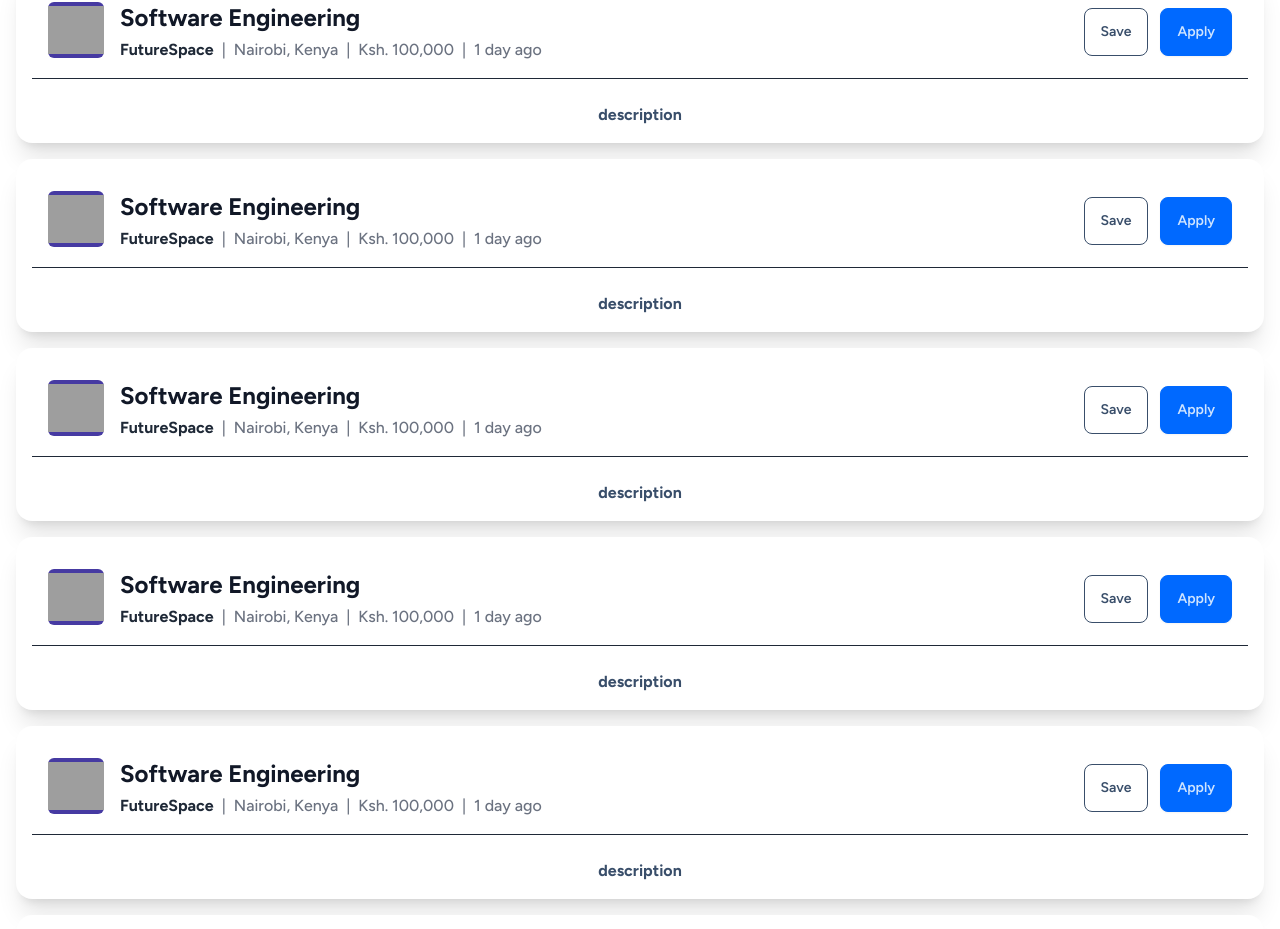
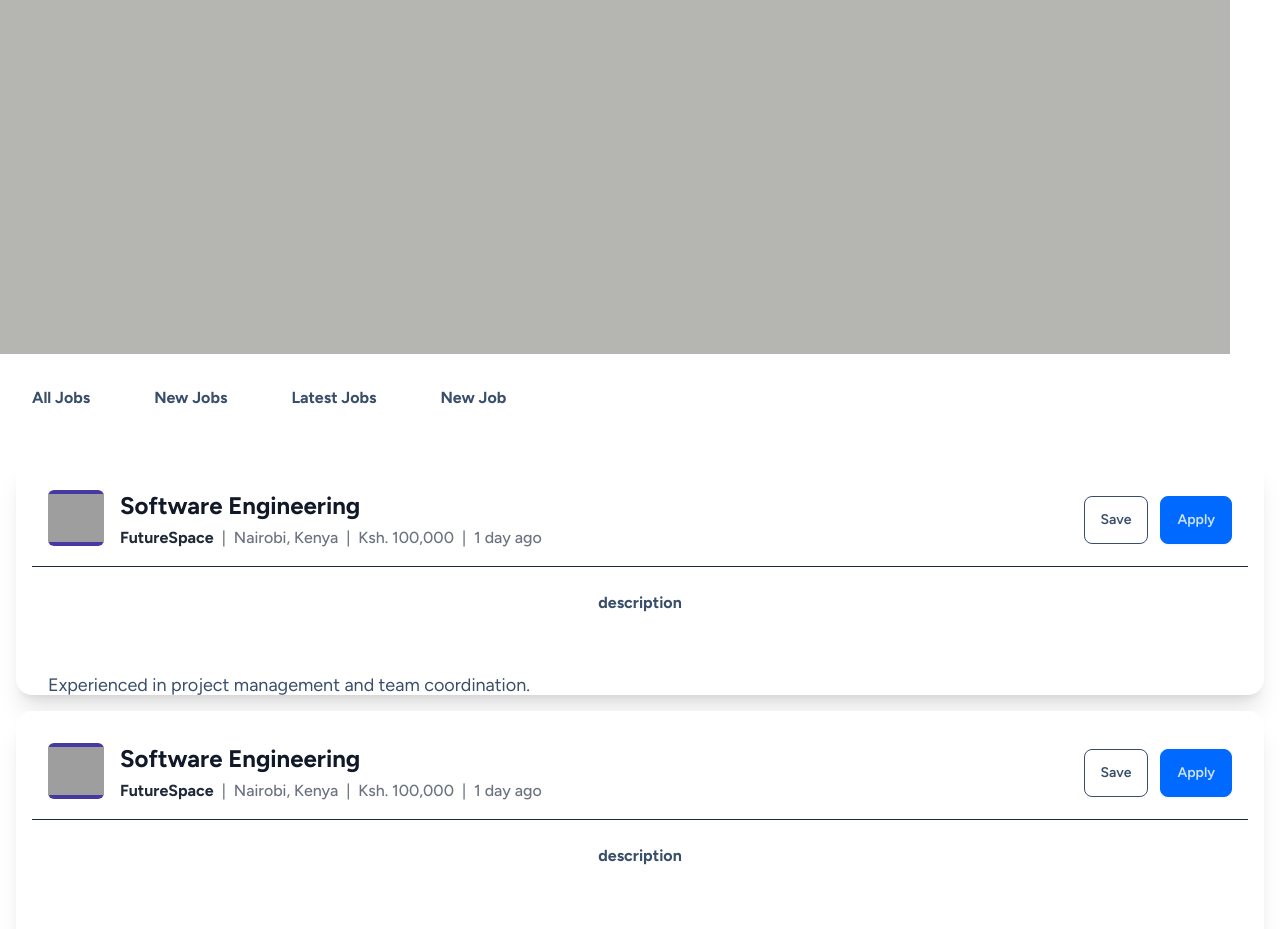
Before and after one commit to FutureSpace-Kenya/InternLink, a Next.js app: page /joblisting in a window 1280 px wide. Shown: the part 138-1067 px from the top of the page. Built offline with nearby package versions, Linux system fonts and the light colour scheme; grey boxes are pictures that could not be loaded.

Commit message:
Improved the Joblisting UI

```diff
--- a/app/joblisting/page.js
+++ b/app/joblisting/page.js
@@ -12,6 +12,37 @@ export default function JobListing() {
   };
 
   return (
+    <div>
+      <div
+        style={{
+          width: window.innerWidth - 50,
+          height: window.innerHeight / 2,
+          backgroundColor: "#B5B5B1",
+        }}
+      ></div>
+      <ul className="flex">
+        <div className="m-5 p-3 cursor-pointer">
+          <p className="font-bold hover:border-b-2 hover:border-blue-500 hover:transition hover:duration-400">
+            All Jobs
+          </p>
+        </div>
+        <div className="m-5 p-3 cursor-pointer">
+          <p className="font-bold hover:border-b-2 hover:border-blue-500 hover:transition hover:duration-400">
+            New Jobs
+          </p>
+        </div>
+        <div className="m-5 p-3 cursor-pointer">
+          <p className="font-bold hover:border-b-2 hover:border-blue-500 hover:transition hover:duration-400">
+            Latest Jobs
+          </p>
+        </div>
+        <div className="m-5 p-3 cursor-pointer">
+          <p className="font-bold hover:border-b-2 hover:border-blue-500 hover:transition hover:duration-400">
+            New Job
+          </p>
+        </div>
+      </ul>
+
       <div className="grid grid-cols-1 gap-4 p-4">
         {data.map((job) => (
           <div
@@ -52,8 +83,7 @@ export default function JobListing() {
               style={{
                 borderBottomLeftRadius: "4px",
                 borderBottomRightRadius: "4px",
-              transition:
-                "background-color 0.3s ease, max-height 0.5s ease-out",
+                transition: "background-color 0.3s ease",
                 backgroundColor: "transparent",
               }}
               onMouseOver={(e) =>
@@ -67,8 +97,13 @@ export default function JobListing() {
               description
             </p>
 
-          {visibleJobId === job.randomId && (
-            <div className="card-body transition duration-500 ease-in-out">
+            <div
+              className="card-body transition-all duration-500 ease-in-out"
+              style={{
+                maxHeight: visibleJobId === job.randomId ? "1000px" : "0",
+                overflow: "hidden",
+              }}
+            >
               <h2 className="card-title">{job.title}</h2>
               <p className="text-lg">{job.description}</p>
               <div className="badge badge-secondary">{job.department}</div>
@@ -82,19 +117,18 @@ export default function JobListing() {
                   ))}
                 </ul>
               </div>
-              <div className="flex justify-between items-center mt-4">
+
               <p
-                  className={`badge ${
-                    job.status ? "badge-success" : "badge-error"
+                className={`font-bold ${
+                  job.status ? "text-green-500" : "text-red-500"
                 }`}
               >
-                  {job.status ? "Available" : "Not Available"}
+                {job.status ? "Available" : "Unavailable"}
               </p>
             </div>
           </div>
-          )}
+        ))}
       </div>
-      ))}
     </div>
   );
 }
```
Lines whose indentation alone changed are shown as unchanged.
